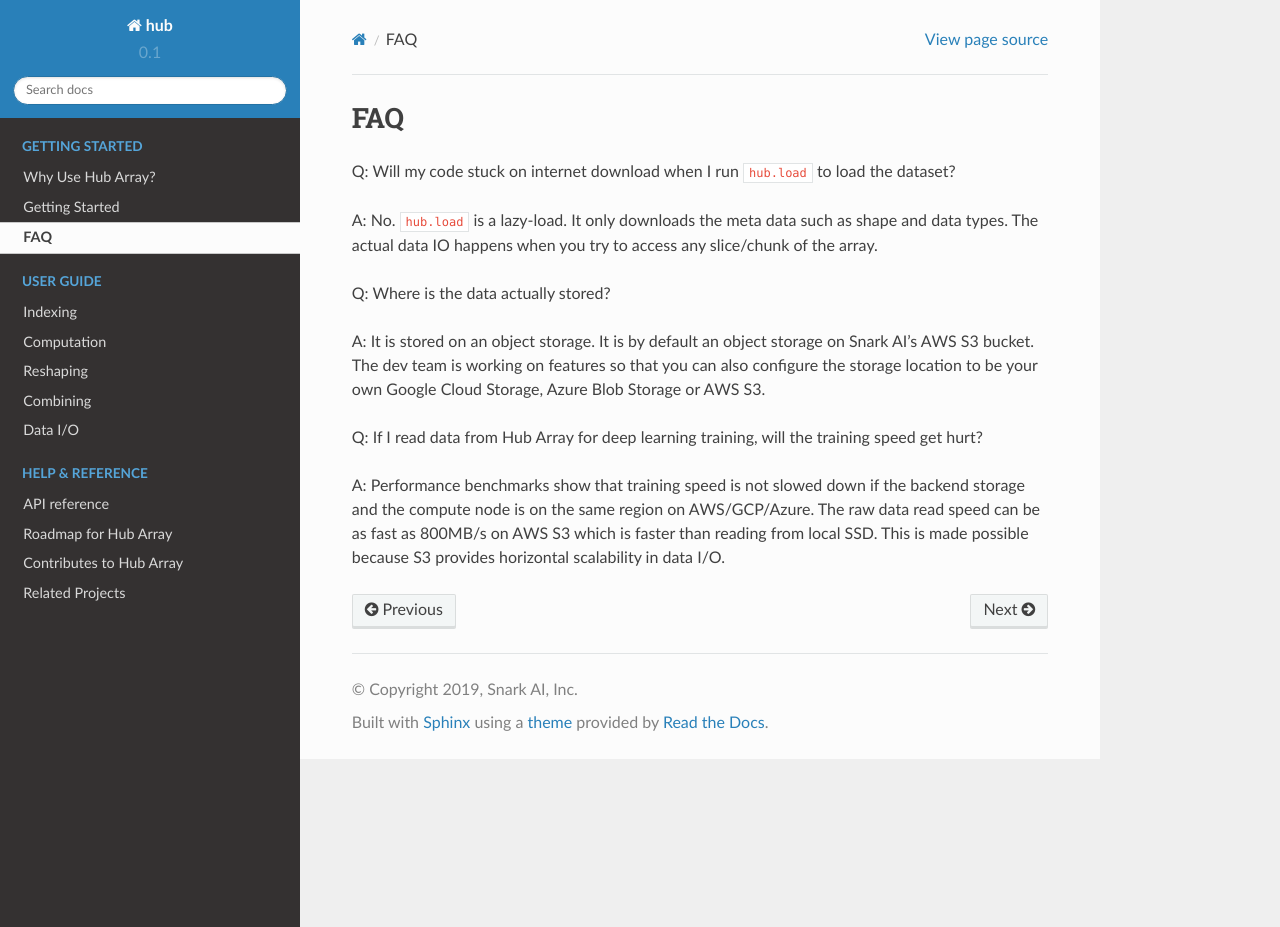
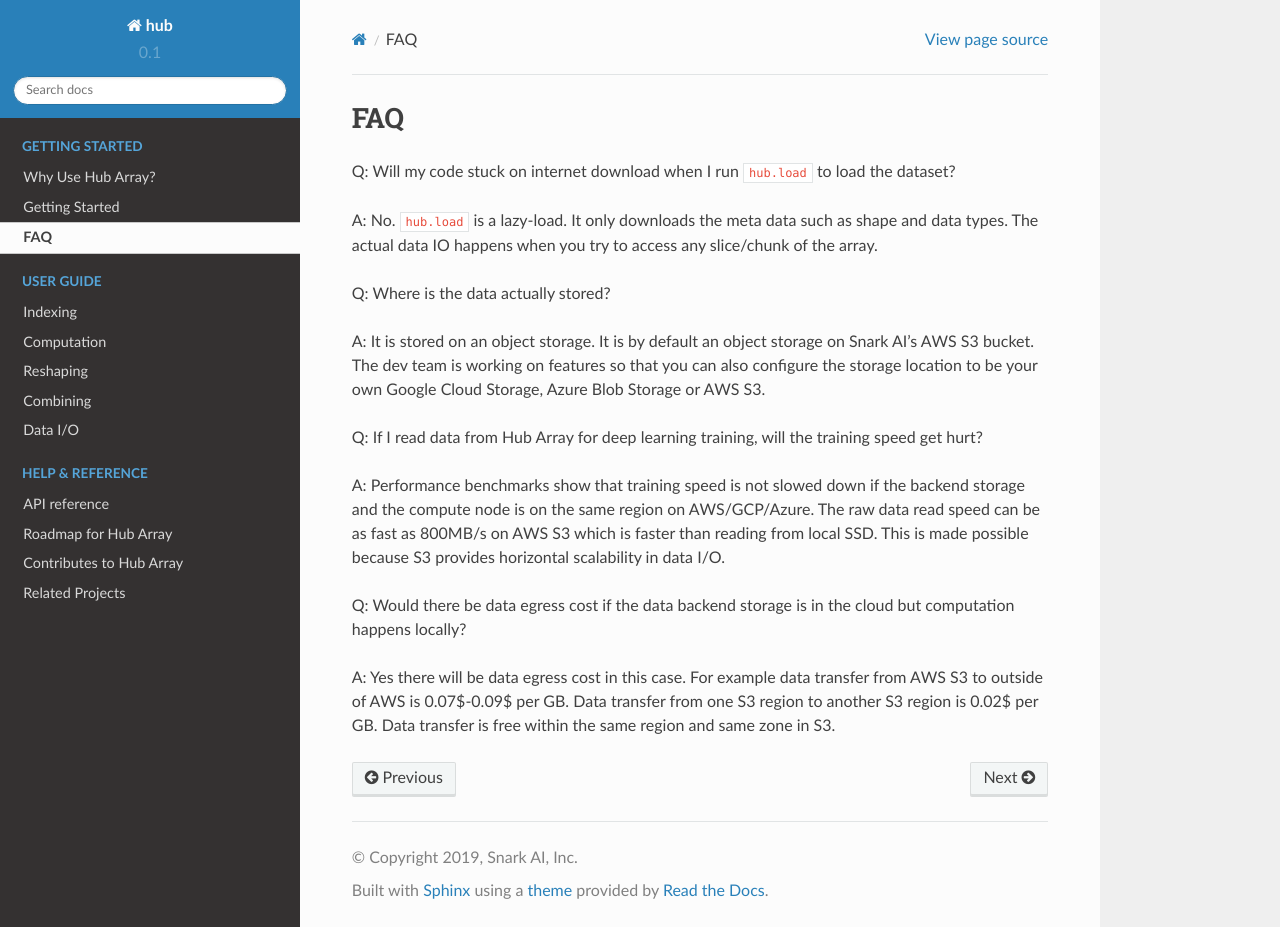
Before and after one commit to activeloopai/deeplake, a Sphinx documentation site: the page built from docs/source/getting-started/faq.rst, in a window 1280 px wide and 927 px high. Built offline with Sphinx 7.4.7 and the Read the Docs theme 2.0.0, drawn with Linux system fonts in a browser that asks for light colours.

Commit message:
update faq

```diff
--- a/docs/source/getting-started/faq.rst
+++ b/docs/source/getting-started/faq.rst
@@ -20,3 +20,10 @@ A: Performance benchmarks show that training speed is not slowed down if the bac
 compute node is on the same region on AWS/GCP/Azure. The raw data read speed can be as fast as 800MB/s
 on AWS S3 which is faster than reading from local SSD. This is made possible because S3 provides horizontal
 scalability in data I/O.
+
+Q: Would there be data egress cost if the data backend storage is in the cloud but computation happens locally?
+
+A: Yes there will be data egress cost in this case.
+For example data transfer from AWS S3 to outside of AWS is 0.07$-0.09$ per GB.
+Data transfer from one S3 region to another S3 region is 0.02$ per GB.
+Data transfer is free within the same region and same zone in S3.
```
